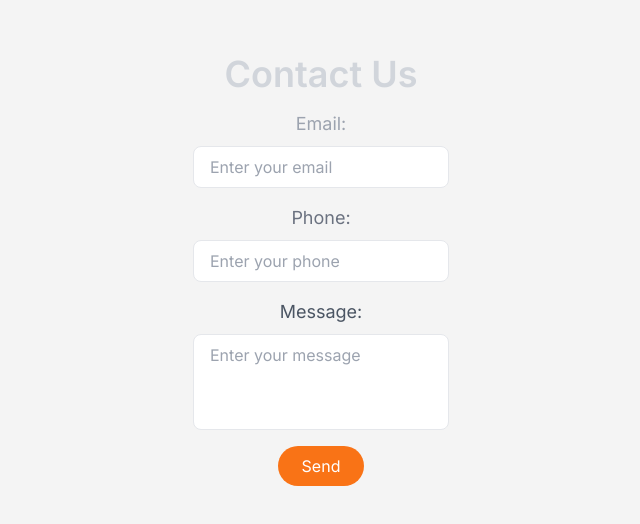
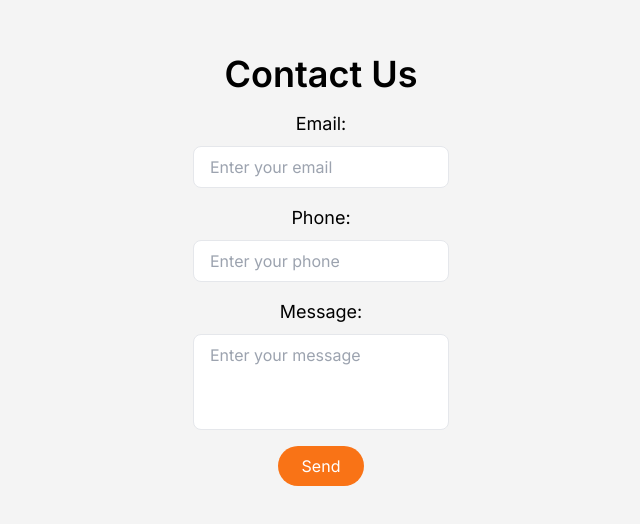
Before and after one commit to Chepenik/finney21, a Next.js app: page /contact in a window 1280 px wide. Shown: the part 130-654 px from the top of the page, without its empty margins (319-959 px from the left). Built offline with nearby package versions, Linux system fonts and the light colour scheme.

Commit message:
made proper changes

```diff
--- a/src/app/contact/page.tsx
+++ b/src/app/contact/page.tsx
@@ -35,22 +35,22 @@ const ContactSection: React.FC = () => {
 
   return (
     <section className="flex flex-col items-center justify-center min-h-screen bg-062343 text-white">
-      <h2 className="text-4xl text-gray-300 font-semibold mb-4">Contact Us</h2>
+      <h2 className="text-4xl text-black font-semibold mb-4">Contact Us</h2>
 
       <form onSubmit={handleSubmit} className="flex flex-col items-center">
-        <label htmlFor="email" className="text-lg text-gray-400 mb-2">Email:</label>
+        <label htmlFor="email" className="text-lg text-black mb-2">Email:</label>
         <input
           type="email"
           id="email"
           name="email"
           value={email}
           onChange={(e) => setEmail(e.target.value)}
-          className="border rounded-lg text-gray-300 px-4 py-2 w-64 focus:outline-none focus:border-orange-500"
+          className="border rounded-lg text-black px-4 py-2 w-64 focus:outline-none focus:border-orange-500"
           placeholder="Enter your email"
           required
         />
 
-        <label htmlFor="phone" className="text-lg text-gray-500 mb-2 mt-4">Phone:</label>
+        <label htmlFor="phone" className="text-lg text-black mb-2 mt-4">Phone:</label>
         <input
           type="tel"
           id="phone"
@@ -62,7 +62,7 @@ const ContactSection: React.FC = () => {
           required
         />
 
-        <label htmlFor="message" className="text-lg text-gray-600 mb-2 mt-4">Message:</label>
+        <label htmlFor="message" className="text-lg text-black mb-2 mt-4">Message:</label>
         <textarea
           id="message"
           name="message"
--- a/src/app/home/page.tsx
+++ b/src/app/home/page.tsx
@@ -16,7 +16,7 @@ export default function Home() {
             We help individuals, companies and family offices understand, acquire and custody bitcoin
         </p>
           <br />
-        <p className="text-gray-500 mb-8">
+        <p className="text-gray-300 mb-8">
             This website will be updated with a contact form on 10.24.23
         </p>
 
```
